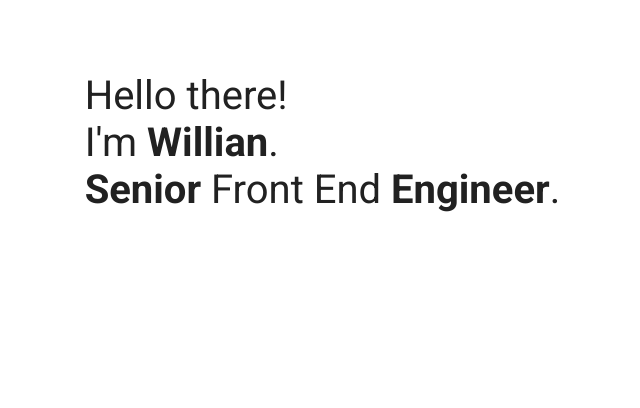
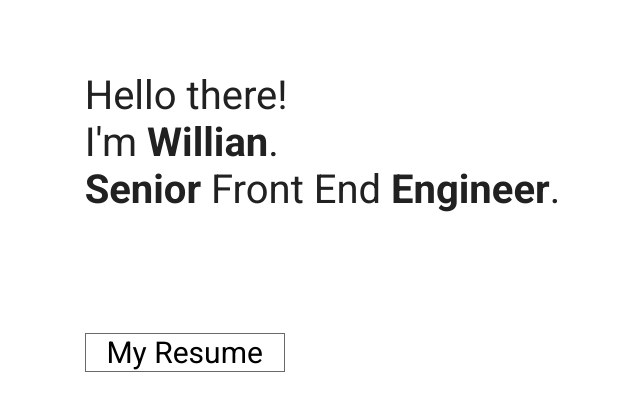
Before and after one commit to wdtamagi/my-page, a Next.js app: page / in a window 1280 px wide. Shown: the top 408 px of the page, without its empty margins (117-757 px from the left). Built offline with nearby package versions, Linux system fonts and the light colour scheme.

Commit message:
Add link button to resume

```diff
--- a/src/pages/index.tsx
+++ b/src/pages/index.tsx
@@ -1,11 +1,15 @@
 import { css } from '@emotion/react';
-import React, { useRef } from 'react';
+import { useRouter } from 'next/router';
+import React, { useRef, useState } from 'react';
 import { useSpring, animated, useChain } from 'react-spring';
 
 const MainPage: React.FC = () => {
+  const router = useRouter();
+
   const fristRef = useRef(null);
   const secondRef = useRef(null);
   const thirdRef = useRef(null);
+  const buttonRef = useRef(null);
 
   const fristProp = useSpring({
     config: { duration: 800 },
@@ -25,8 +29,27 @@ const MainPage: React.FC = () => {
     ref: thirdRef,
     to: { opacity: 1 },
   });
+  const buttonProp = useSpring({
+    config: { duration: 800 },
+    from: { opacity: 0 },
+    ref: buttonRef,
+    to: { opacity: 1 },
+  });
 
-  useChain([fristRef, secondRef, thirdRef]);
+  const [active, setActive] = useState(false);
+  const { x } = useSpring({
+    config: { duration: 1000 },
+    from: { x: 0 },
+    x: active ? 1 : 0,
+  });
+
+  useChain([fristRef, secondRef, thirdRef, buttonRef]);
+
+  const handleClick = (e) => {
+    e.preventDefault();
+    setActive(true);
+    router.push('/resume');
+  };
 
   return (
     <div
@@ -60,6 +83,33 @@ const MainPage: React.FC = () => {
         <animated.span style={thirdProp}>
           <b>Senior</b> Front End <b>Engineer</b>.
         </animated.span>
+        <animated.button
+          style={
+            active
+              ? {
+                  opacity: x.interpolate({ output: [0.3, 1], range: [0, 1] }),
+                  transform: x
+                    .interpolate({
+                      output: [1, 0.97, 0.9, 1.1, 0.9, 1.1, 1.03, 1],
+                      range: [0, 0.25, 0.35, 0.45, 0.55, 0.65, 0.75, 1],
+                    })
+                    .interpolate((x) => `scale(${x})`),
+                }
+              : buttonProp
+          }
+          css={css`
+            background: transparent;
+            border: 1px solid #696969;
+            cursor: pointer;
+            font-size: 30px;
+            font-family: 'Roboto', sans-serif;
+            width: 200px;
+            margin-top: 5rem;
+          `}
+          onClick={handleClick}
+        >
+          {'My Resume'}
+        </animated.button>
       </div>
     </div>
   );
```
